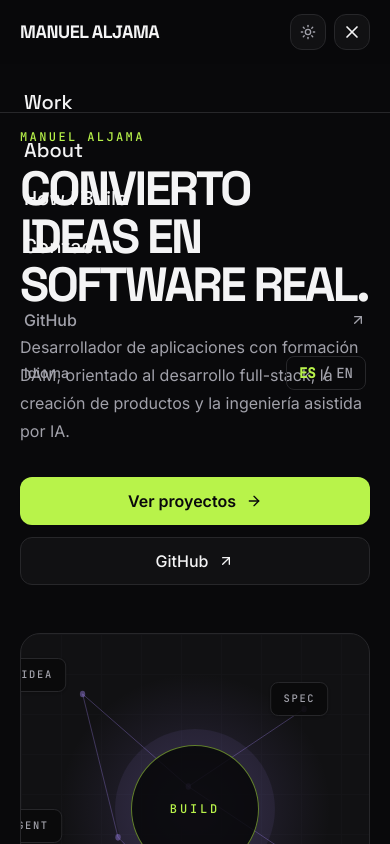
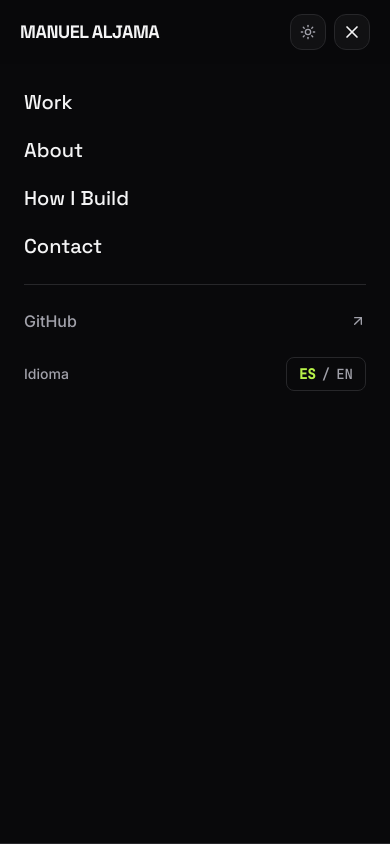
Before and after one commit to Aljama1/manuel-aljama-portfolio, a Next.js app: page / in a window 390 px wide. Both pictures are taken after a click on the button 352 px from the left and 32 px from the top of the page. Shown: the top 844 px of the page. Built offline with nearby package versions, Linux system fonts and the light colour scheme.

Commit message:
fix(layout): render mobile navigation drawer in body portal

```diff
--- a/src/components/layout/Header.tsx
+++ b/src/components/layout/Header.tsx
@@ -1,6 +1,7 @@
 "use client";
 
-import { useState, useEffect } from "react";
+import { useState, useEffect, useSyncExternalStore } from "react";
+import { createPortal } from "react-dom";
 import Link from "next/link";
 import { usePathname } from "next/navigation";
 import { ArrowUpRight, Download, Menu, X } from "lucide-react";
@@ -12,8 +13,15 @@ interface HeaderProps {
   lang: "es" | "en";
 }
 
+const emptySubscribe = () => () => {};
+
 export function Header({ lang }: HeaderProps) {
   const [mobileMenuOpen, setMobileMenuOpen] = useState(false);
+  const mounted = useSyncExternalStore(
+    emptySubscribe,
+    () => true,
+    () => false,
+  );
   const rawPathname = usePathname();
   const pathname = rawPathname || (lang === "en" ? "/en" : "/");
 
@@ -152,13 +160,14 @@ export function Header({ lang }: HeaderProps) {
         </div>
       </Container>
 
-      {/* Menú móvil desplegable */}
-      {mobileMenuOpen && (
+      {/* Menú móvil desplegable montado en document.body */}
+      {mounted && mobileMenuOpen
+        ? createPortal(
             <div
               role="dialog"
               aria-modal="true"
               aria-label={content.nav.menuAriaLabel}
-          className="fixed inset-x-0 top-16 bottom-0 z-50 flex flex-col border-b border-border bg-background px-6 py-6 md:hidden"
+              className="fixed inset-x-0 top-16 bottom-0 z-50 flex flex-col overflow-y-auto border-b border-border bg-background px-6 py-6 md:hidden"
             >
               <nav
                 className="flex flex-col gap-5"
@@ -212,21 +221,27 @@ export function Header({ lang }: HeaderProps) {
                     className="inline-flex items-center rounded-sm border border-border px-3 py-1.5 font-mono text-sm font-medium text-foreground-muted transition-colors hover:bg-surface hover:text-foreground"
                   >
                     <span
-                  className={lang === "es" ? "font-semibold text-primary" : ""}
+                      className={
+                        lang === "es" ? "font-semibold text-primary" : ""
+                      }
                     >
                       ES
                     </span>
                     <span className="mx-1.5 text-foreground-muted">/</span>
                     <span
-                  className={lang === "en" ? "font-semibold text-primary" : ""}
+                      className={
+                        lang === "en" ? "font-semibold text-primary" : ""
+                      }
                     >
                       EN
                     </span>
                   </Link>
                 </div>
               </div>
-        </div>
-      )}
+            </div>,
+            document.body,
+          )
+        : null}
     </header>
   );
 }
```
Lines whose indentation alone changed are shown as unchanged.
